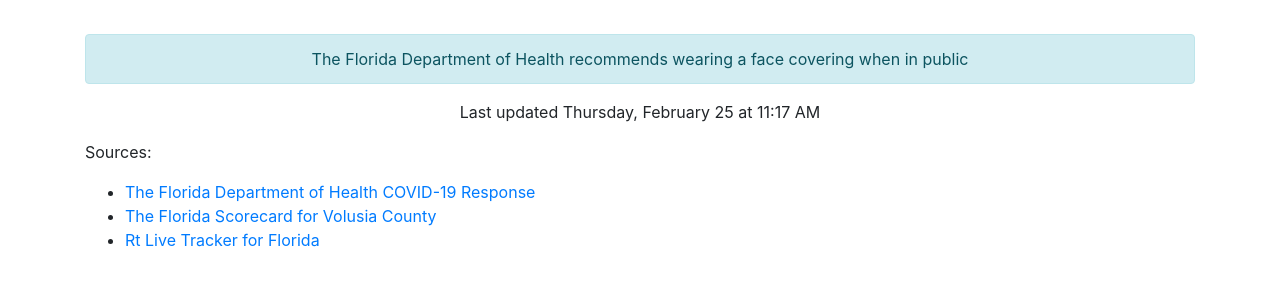
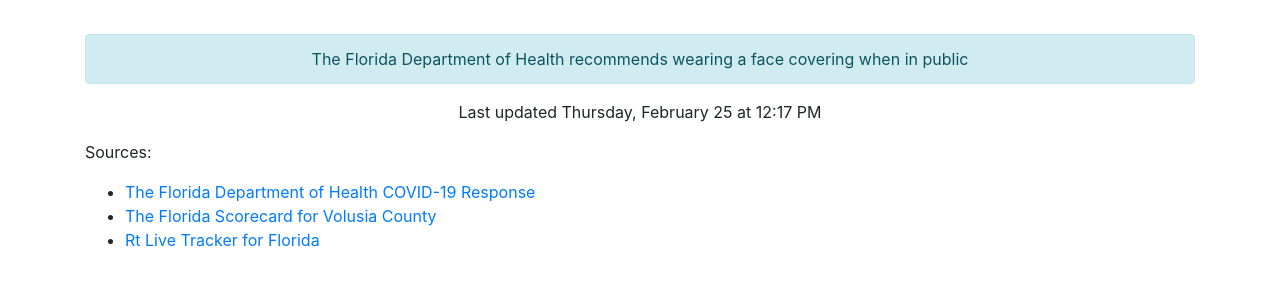
Before and after one commit to thinkjson/timeforchurch, a Jekyll site: the page built from index.md, in a window 1280 px wide. Shown: the part 544-830 px from the top of the page. Built offline with Jekyll 4.4.1, drawn with Linux system fonts in a browser that asks for light colours; our own code applies the rules of GitHub Pages for plain Markdown files.

Commit message:
Updating data

```diff
--- a/_includes/data.html
+++ b/_includes/data.html
@@ -10,4 +10,4 @@
     <div class="outcome text-success">YES</div>
     <div class="alert alert-info" role="alert">The Florida Department of Health recommends wearing a face covering when in public</div>
 
-    <p>Last updated Thursday, February 25 at 11:17 AM</p>
+    <p>Last updated Thursday, February 25 at 12:17 PM</p>
```
